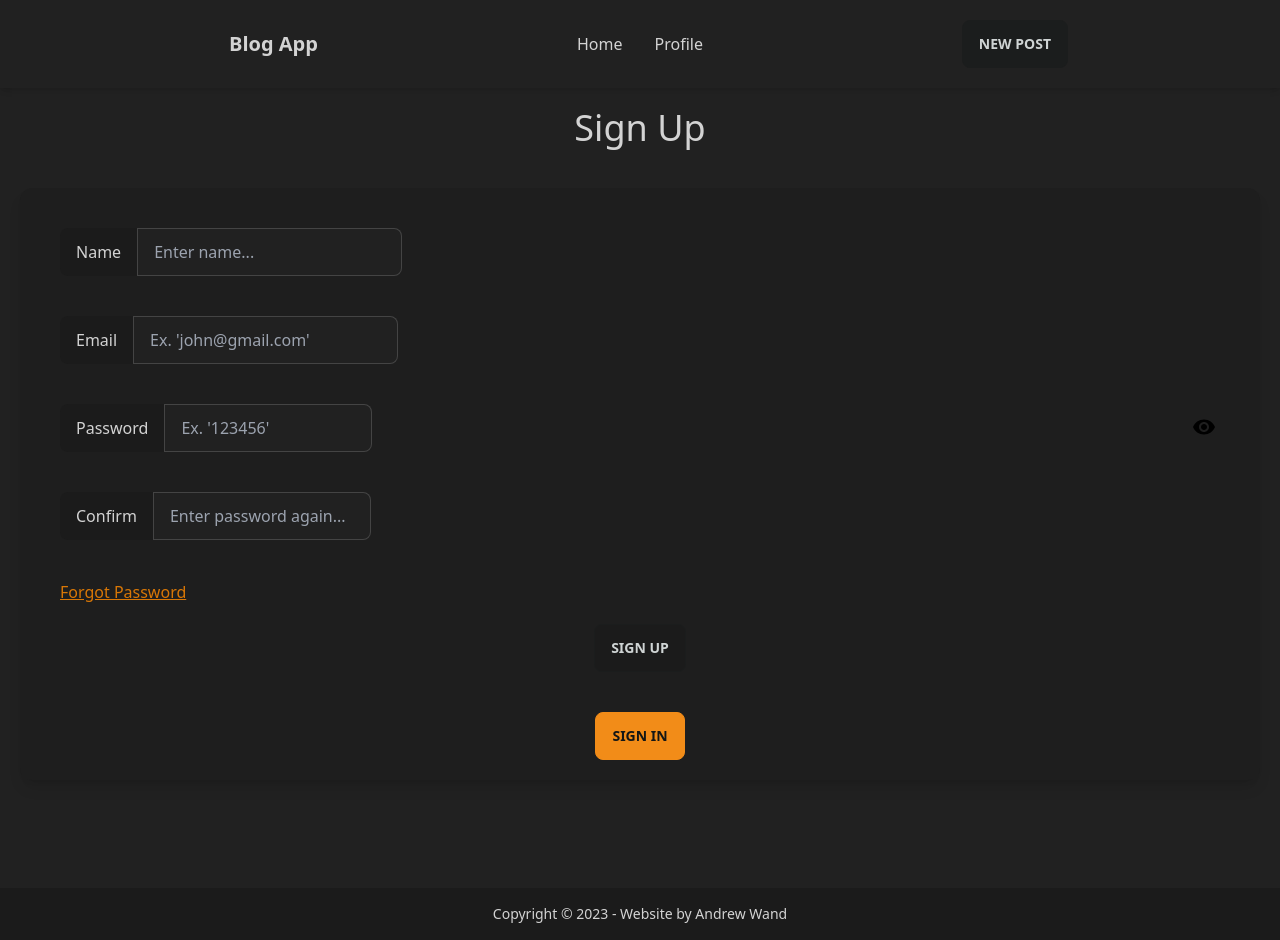
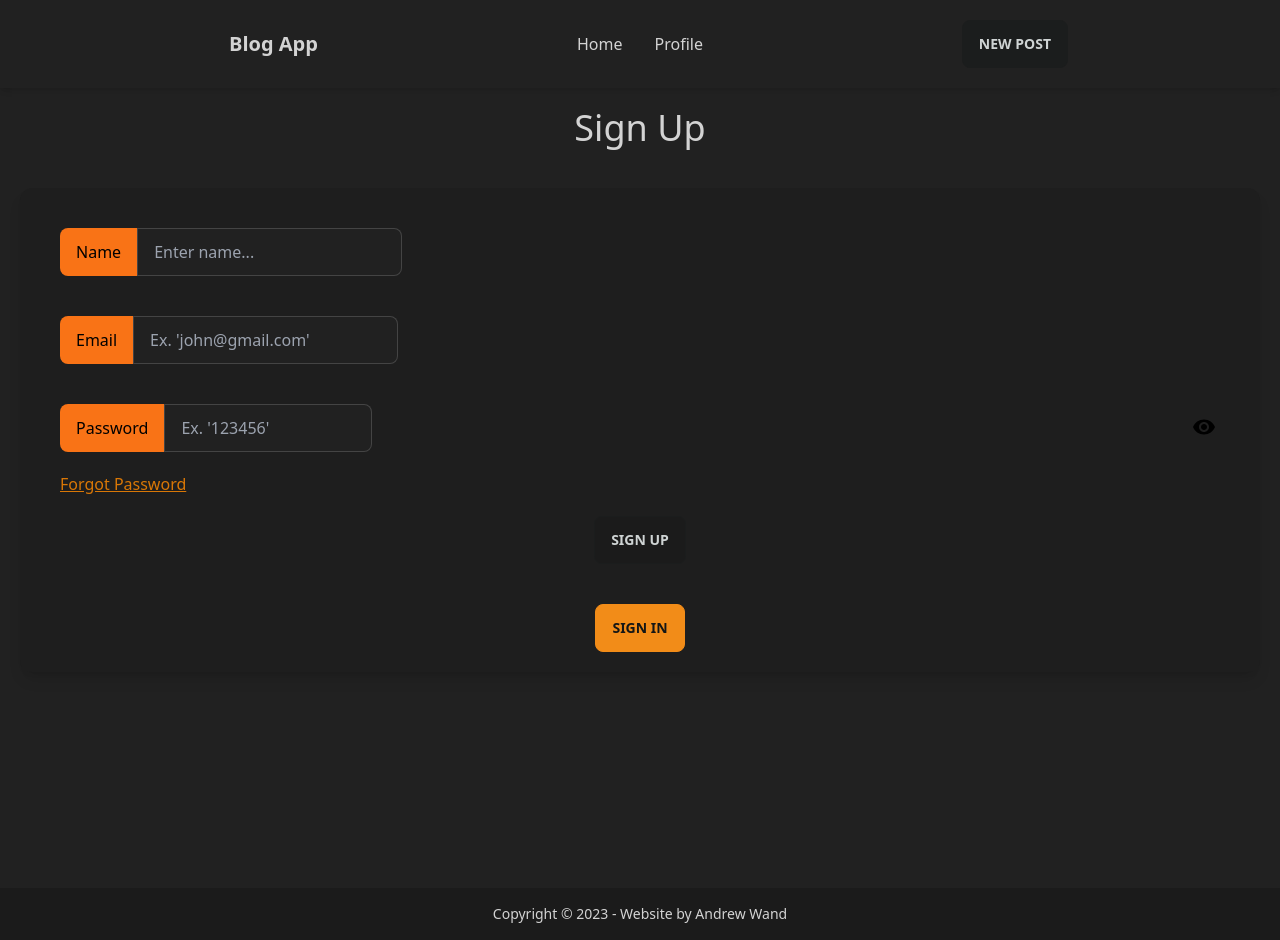
Before and after one commit to Andrew-Wand/blog-app-react, a React (Vite) app: page /sign-up in a window 1280 px wide. Built offline with nearby package versions, Linux system fonts and the light colour scheme.

Commit message:
can save login info in firebase for sign up

```diff
--- a/src/pages/Home.jsx
+++ b/src/pages/Home.jsx
@@ -1,6 +1,6 @@
 function Home() {
   return (
-    <div>
+    <div className="">
       <h1 className="text-3xl font-bold underline">Hello world!</h1>
     </div>
   );
--- a/src/pages/SignIn.jsx
+++ b/src/pages/SignIn.jsx
@@ -29,7 +29,7 @@ function SignIn() {
         <div className="form-container bg-base-200 p-5 m-5 rounded-xl shadow-lg">
           <form className="p-5">
             <label className="input-group">
-              <span>Email</span>
+              <span className="bg-orange-500 text-black">Email</span>
               <input
                 type="email"
                 className="input input-bordered"
@@ -41,7 +41,7 @@ function SignIn() {
             </label>
 
             <label className="input-group mb-5 mt-10">
-              <span>Password</span>
+              <span className="bg-orange-500 text-black">Password</span>
               <input
                 type={showPassword ? "text" : "password"}
                 className="input input-bordered w-[208px]"
--- a/src/pages/SignUp.jsx
+++ b/src/pages/SignUp.jsx
@@ -1,17 +1,23 @@
 import { useState } from "react";
 import { Link, useNavigate } from "react-router-dom";
 import visibilityIcon from "../assets/svg/visibilityIcon.svg";
+import {
+  getAuth,
+  createUserWithEmailAndPassword,
+  updateProfile,
+} from "firebase/auth";
+import { setDoc, doc, serverTimestamp } from "firebase/firestore";
+import { db } from "../firebase.config";
 
 function SignUp() {
   const [showPassword, setShowPassword] = useState(false);
   const [formData, setFormData] = useState({
     name: "",
     email: "",
-    password1: "",
-    password2: "",
+    password: "",
   });
 
-  const { email, password } = formData;
+  const { email, password, name } = formData;
 
   const navigate = useNavigate();
 
@@ -21,6 +27,37 @@ function SignUp() {
       [e.target.id]: e.target.value,
     }));
   };
+
+  const onSubmit = async (e) => {
+    e.preventDefault();
+
+    try {
+      const auth = getAuth();
+
+      const userCredential = await createUserWithEmailAndPassword(
+        auth,
+        email,
+        password
+      );
+
+      const user = userCredential.user;
+
+      updateProfile(auth.currentUser, {
+        displayName: name,
+      });
+
+      const formDataCopy = { ...formData };
+      delete formDataCopy.password;
+
+      formDataCopy.timestamp = serverTimestamp();
+
+      await setDoc(doc(db, "users", user.uid), formDataCopy);
+
+      navigate("/");
+    } catch (error) {
+      console.log(error);
+    }
+  };
   return (
     <div className="min-h-screen">
       <header>
@@ -29,9 +66,9 @@ function SignUp() {
 
       <main>
         <div className="form-container bg-base-200 p-5 m-5 rounded-xl shadow-lg">
-          <form className="p-5">
+          <form className="p-5" onSubmit={onSubmit}>
             <label className="input-group">
-              <span>Name</span>
+              <span className="bg-orange-500 text-black">Name</span>
               <input
                 type="text"
                 className="input input-bordered"
@@ -42,7 +79,7 @@ function SignUp() {
               />
             </label>
             <label className="input-group mt-10">
-              <span>Email</span>
+              <span className="bg-orange-500 text-black">Email</span>
               <input
                 type="email"
                 className="input input-bordered"
@@ -54,27 +91,17 @@ function SignUp() {
             </label>
 
             <label className="input-group mb-5 mt-10">
-              <span>Password</span>
+              <span className="bg-orange-500 text-black">Password</span>
               <input
                 type={showPassword ? "text" : "password"}
                 className="input input-bordered w-[208px]"
                 placeholder="Ex. '123456'"
-                id="password1"
+                id="password"
                 value={password}
                 onChange={onChange}
               />
             </label>
-            <label className="input-group my-10">
-              <span>Confirm</span>
-              <input
-                type={showPassword ? "text" : "password"}
-                className="input input-bordered w-[218px]"
-                placeholder="Enter password again..."
-                id="password2"
-                value={password}
-                onChange={onChange}
-              />
-            </label>
+
             <img
               src={visibilityIcon}
               alt="show password"
```
